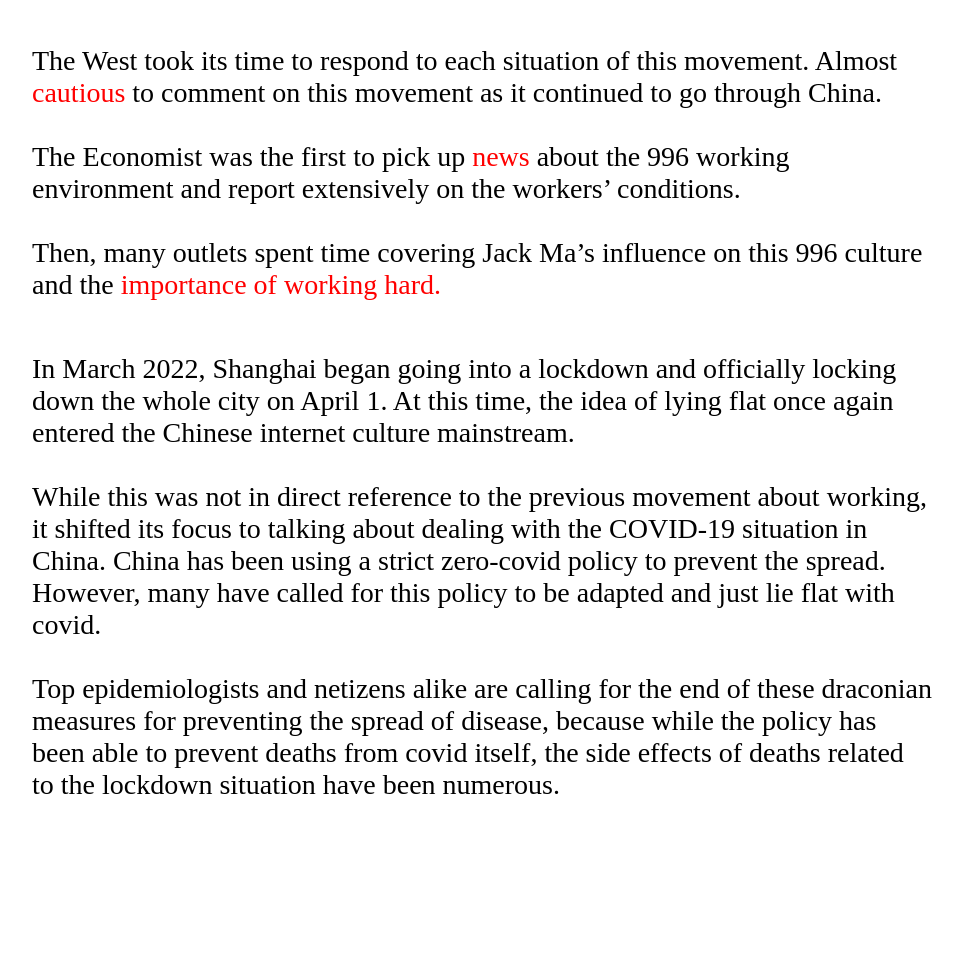
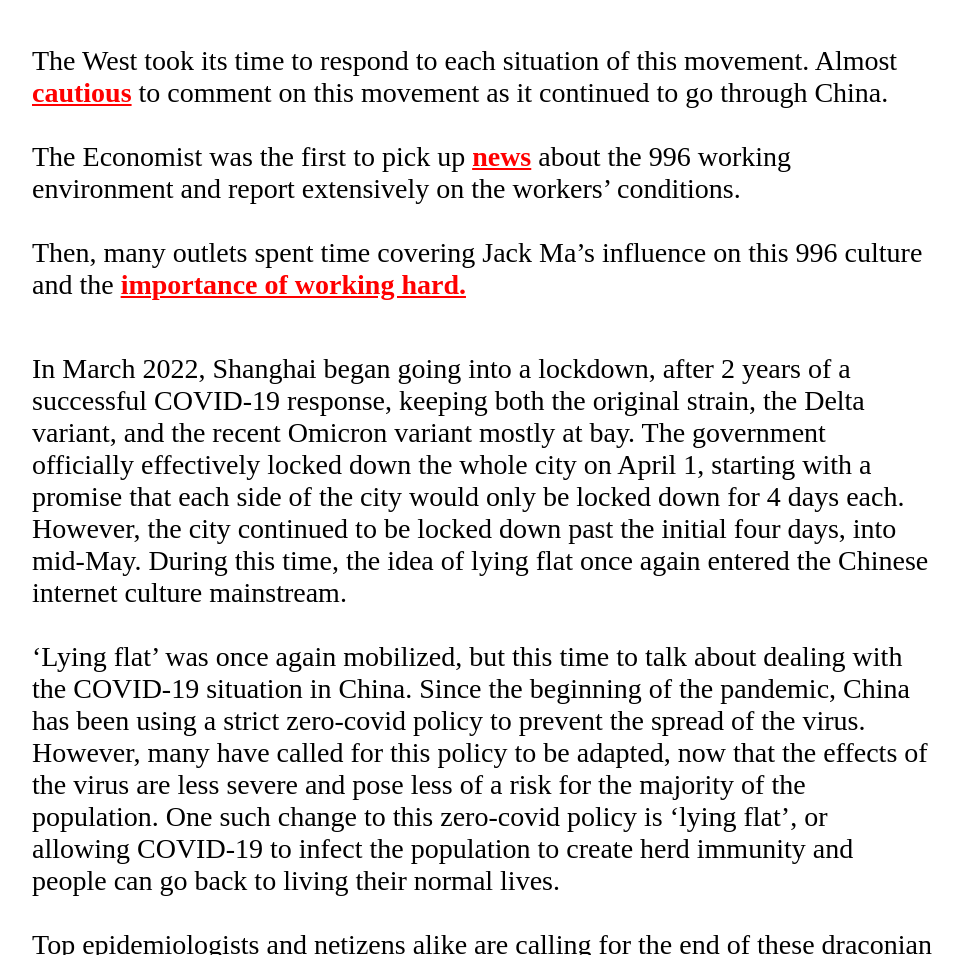
Before and after one commit to sa4913/Capstone, a plain HTML site: page index.html in a window 1280 px wide. Shown: the part 2946-3901 px from the top of the page, without its empty margins (158-1119 px from the left). Before the commit the page ends 3816 px from the top, so only its background shows below. Drawn offline with nearby package versions, Linux system fonts and the light colour scheme; a web font is replaced by a local one.

Commit message:
conclusion and bolding

```diff
--- a/index.html
+++ b/index.html
@@ -145,11 +145,11 @@
         <!-- <p>The first time 'lying flat' appeared was in 2016 with <a onclick="openIframe('firstPost')" href="first-Post">this Weibo post</a></p> -->
         <!-- <a onclick="openIframe('background')" href="background">background</a> -->
         <!-- <p class="blank">Blank</p> -->
-        <p>In March 2022, Shanghai began going into a lockdown and officially locking down the whole city on April 1. At this time, the idea of lying flat once again entered the Chinese internet culture mainstream.</p>
+        <p>In March 2022, Shanghai began going into a lockdown, after 2 years of a successful COVID-19 response, keeping both the original strain, the Delta variant, and the recent Omicron variant mostly at bay. The government officially effectively locked down the whole city on April 1, starting with a promise that each side of the city would only be locked down for 4 days each. However, the city continued to be locked down past the initial four days, into mid-May. During this time, the idea of lying flat once again entered the Chinese internet culture mainstream.</p>
         <p class="blank">Blank</p>
-        <p>While this was not in direct reference to the previous movement about working, it shifted its focus to talking about dealing with the COVID-19 situation in China. China has been using a strict zero-covid policy to prevent the spread. However, many have called for this policy to be adapted and just lie flat with covid.</p>
+        <p>‘Lying flat’ was once again mobilized, but this time to talk about dealing with the COVID-19 situation in China. Since the beginning of the pandemic, China has been using a strict zero-covid policy to prevent the spread of the virus. However, many have called for this policy to be adapted, now that the effects of the virus are less severe and pose less of a risk for the majority of the population. One such change to this zero-covid policy is ‘lying flat’, or allowing COVID-19 to infect the population to create herd immunity and people can go back to living their normal lives.</p>
         <p class="blank">Blank</p>
-        <p>Top epidemiologists and netizens alike are calling for the end of these draconian measures for preventing the spread of disease, because while the policy has been able to prevent deaths from covid itself, the side effects of deaths related to the lockdown situation have been numerous. </p>
+        <p>Top epidemiologists and netizens alike are calling for the end of these draconian measures of the current zero-covid policy for preventing the spread of disease, because while the policy has been able to prevent deaths from covid itself, the side effects of deaths related to the two-month-long lockdown situation have been numerous.</p>
       </div>
     </div>
 
--- a/style.css
+++ b/style.css
@@ -12,6 +12,9 @@ p{
 a{
   cursor: pointer;
   color:red;
+  text-decoration: underline;
+  font-weight:bold;
+  /* border: solid 1px red; */
 }
 
 #title{
```
